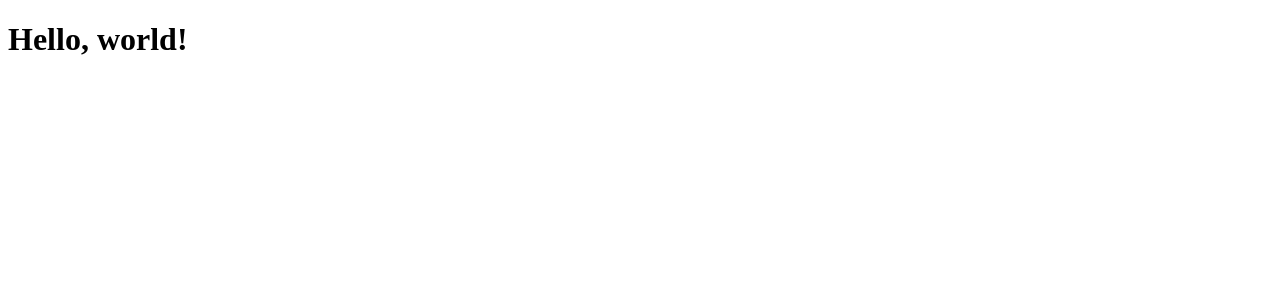
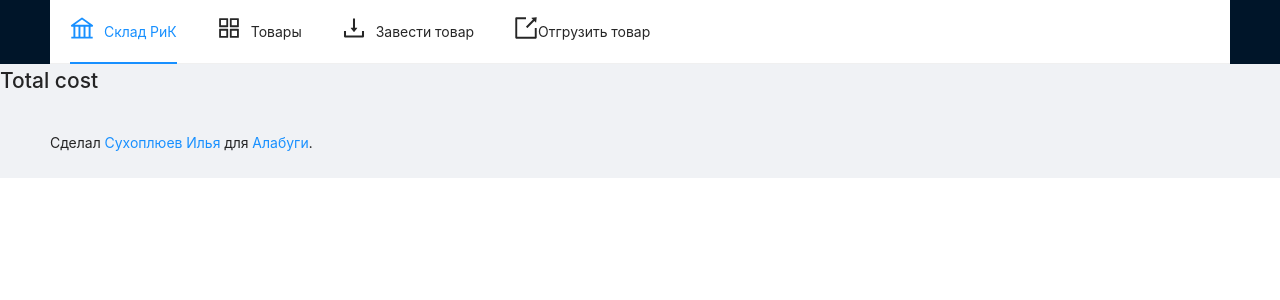
Before and after one commit to Suhoy95/alabuga-web-python, a React app in the folder wh-frontend/: page /resources in a window 1280 px wide. Shown: the top 300 px of the page. Built offline with nearby package versions, Linux system fonts and the light colour scheme; the HTML template or start-up script is replaced by a standard one.

Commit message:
Общий Layout, Главное меню

```diff
--- /dev/null
+++ b/wh-frontend/src/WhHeader.jsx
@@ -0,0 +1,46 @@
+import React from "react"
+import { Link, withRouter } from "react-router-dom"
+
+import { Layout, Menu, } from "antd"
+import {
+    BankOutlined,
+    AppstoreOutlined,
+    DownloadOutlined,
+    ExportOutlined
+} from '@ant-design/icons';
+
+const { Header } = Layout;
+
+const WhHeader = withRouter(({ location }) => {
+    const iconSize = '24px';
+    return (
+        <Header>
+            <Menu mode="horizontal"
+                defaultSelectedKeys={['/']}
+                selectedKeys={[location.pathname]}>
+                <Menu.Item key="/">
+                    <BankOutlined style={{ fontSize: iconSize }} />
+                    <span>Склад РиК</span>
+                    <Link to="/" />
+                </Menu.Item>
+                <Menu.Item key="/resources">
+                    <AppstoreOutlined style={{ fontSize: iconSize }} />
+                    <span>Товары</span>
+                    <Link to="/resources" />
+                </Menu.Item>
+                <Menu.Item key="/supply">
+                    <DownloadOutlined style={{ fontSize: iconSize }} />
+                    <span>Завести товар</span>
+                    <Link to="/supply" />
+                </Menu.Item>
+                <Menu.Item key="/ship">
+                    <ExportOutlined style={{ fontSize: iconSize }} />
+                    Отгрузить товар
+                    <Link to="/ship" />
+                </Menu.Item>
+            </Menu>
+        </Header>
+    );
+});
+
+export default WhHeader;
--- a/wh-frontend/src/index.jsx
+++ b/wh-frontend/src/index.jsx
@@ -1,8 +1,30 @@
 import React from "react"
 import ReactDOM from "react-dom"
+import { HashRouter as Router, Route } from "react-router-dom"
+
+import "antd/dist/antd.css"
+import { Layout } from "antd"
+
+import WhHeader from "./WhHeader"
+
+const { Content, Footer } = Layout;
+
+const MainView = () => (<h1>Total cost</h1>)
+const ResourcesView = () => (<h1>Resources</h1>)
 
 
 ReactDOM.render(
-  <h1>Hello, world!</h1>,
-  document.getElementById("container")
+    <Router>
+        <Layout>
+            <WhHeader />
+            <Content>
+                <Route exact path="/" component={MainView} />
+                <Route path="/resources" component={ResourcesView} />
+            </Content>
+            <Footer>
+                Сделал <a href="https://gramend.ru/cv/" target="_blank" rel="noopener noreferrer">Сухоплюев Илья</a> для <a href="https://izhevsk.hh.ru/employer/68587" target="_blank" rel="noopener noreferrer">Алабуги</a>.
+            </Footer>
+        </Layout>
+    </Router>,
+    document.getElementById("container")
 )
```
